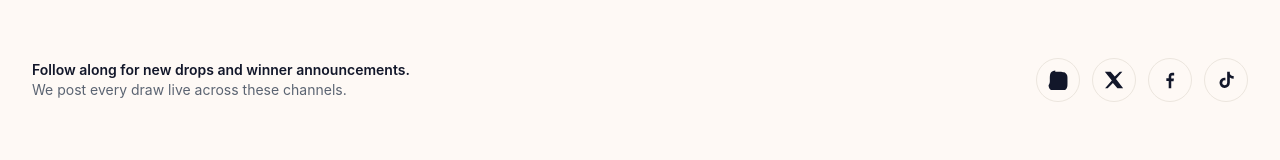
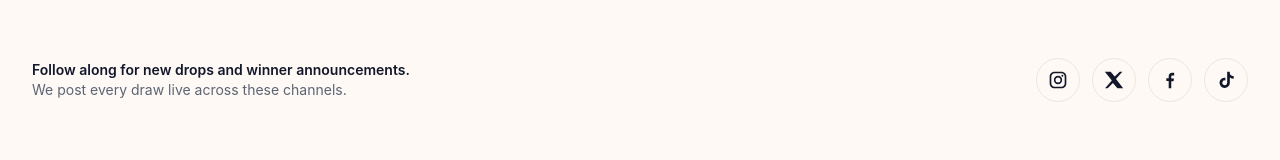
Before and after one commit to SurajRajput617/sellio, a Next.js app: page / in a window 1280 px wide. Shown: the part 11004-11164 px from the top of the page. Built offline with nearby package versions, Linux system fonts and the light colour scheme.

Commit message:
Update SocalMediaSection

```diff
--- a/src/components/SocialMediaSection.tsx
+++ b/src/components/SocialMediaSection.tsx
@@ -23,10 +23,18 @@ const socialLinks: SocialLink[] = [
     href: "https://instagram.com/",
     icon: (
       <IconWrap>
-        <path d="M12 2.2c3.2 0 3.6 0 4.8.07 1.2.06 2 .25 2.7.53a5.4 5.4 0 0 1 2 1.3 5.4 5.4 0 0 1 1.3 2c.28.7.47 1.5.53 2.7.06 1.2.07 1.6.07 4.8s0 3.6-.07 4.8c-.06 1.2-.25 2-.53 2.7a5.4 5.4 0 0 1-1.3 2 5.4 5.4 0 0 1-2 1.3c-.7.28-1.5.47-2.7.53-1.2.06-1.6.07-4.8.07s-3.6 0-4.8-.07c-1.2-.06-2-.25-2.7-.53a5.4 5.4 0 0 1-2-1.3 5.4 5.4 0 0 1-1.3-2c-.28-.7-.47-1.5-.53-2.7C2.2 15.6 2.2 15.2 2.2 12s0-3.6.07-4.8c.06-1.2.25-2 .53-2.7a5.4 5.4 0 0 1 1.3-2 5.4 5.4 0 0 1 2-1.3c.7-.28 1.5-.47 2.7-.53C8.4 2.2 8.8 2.2 12 2.2z" />
+        {/* Instagram outer rounded square */}
+        <path d="M7.75 2h8.5C19.42 2 22 4.58 22 7.75v8.5C22 19.42 19.42 22 16.25 22h-8.5C4.58 22 2 19.42 2 16.25v-8.5C2 4.58 4.58 2 7.75 2zm0 2C5.68 4 4 5.68 4 7.75v8.5C4 18.32 5.68 20 7.75 20h8.5C18.32 20 20 18.32 20 16.25v-8.5C20 5.68 18.32 4 16.25 4h-8.5z" />
+
+        {/* Instagram center circle */}
+        <path d="M12 7a5 5 0 1 1 0 10 5 5 0 0 1 0-10zm0 2a3 3 0 1 0 0 6 3 3 0 0 0 0-6z" />
+
+        {/* Instagram top-right dot */}
+        <circle cx="17.25" cy="6.75" r="1.2" />
       </IconWrap>
     ),
   },
+
   {
     name: "X (Twitter)",
     href: "https://x.com/",
@@ -36,6 +44,7 @@ const socialLinks: SocialLink[] = [
       </IconWrap>
     ),
   },
+
   {
     name: "Facebook",
     href: "https://facebook.com/",
@@ -45,6 +54,7 @@ const socialLinks: SocialLink[] = [
       </IconWrap>
     ),
   },
+
   {
     name: "TikTok",
     href: "https://tiktok.com/",
@@ -59,8 +69,8 @@ const socialLinks: SocialLink[] = [
 export default function SocialMediaSection() {
   return (
     <section className="border-t border-[#ECE6DE] bg-[#FEF9F5] py-16">
-      <div className="mx-auto flex max-w-7xl px-6 lg:px-8 flex-col items-center justify-between gap-6 px-6 sm:flex-row">
-
+      <div className="mx-auto flex max-w-7xl flex-col items-center justify-between gap-6 px-6 sm:flex-row lg:px-8">
+        {/* Text */}
         <div>
           <p className="text-sm font-semibold text-[#12172A]">
             Follow along for new drops and winner announcements.
@@ -71,7 +81,7 @@ export default function SocialMediaSection() {
           </p>
         </div>
 
-
+        {/* Social Icons */}
         <div className="flex items-center gap-3">
           {socialLinks.map((link) => (
             <a
@@ -86,7 +96,6 @@ export default function SocialMediaSection() {
             </a>
           ))}
         </div>
-
       </div>
     </section>
   );
```
